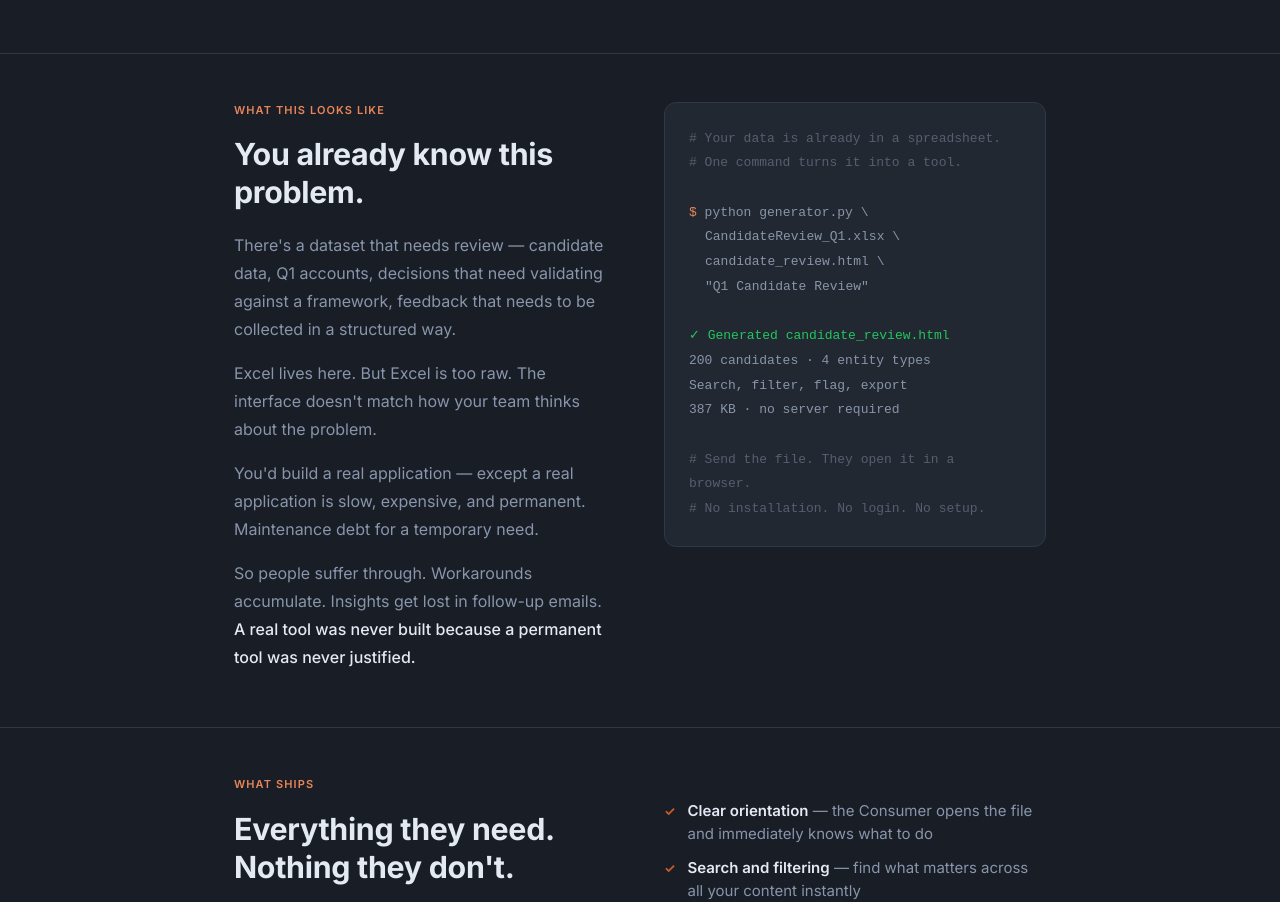
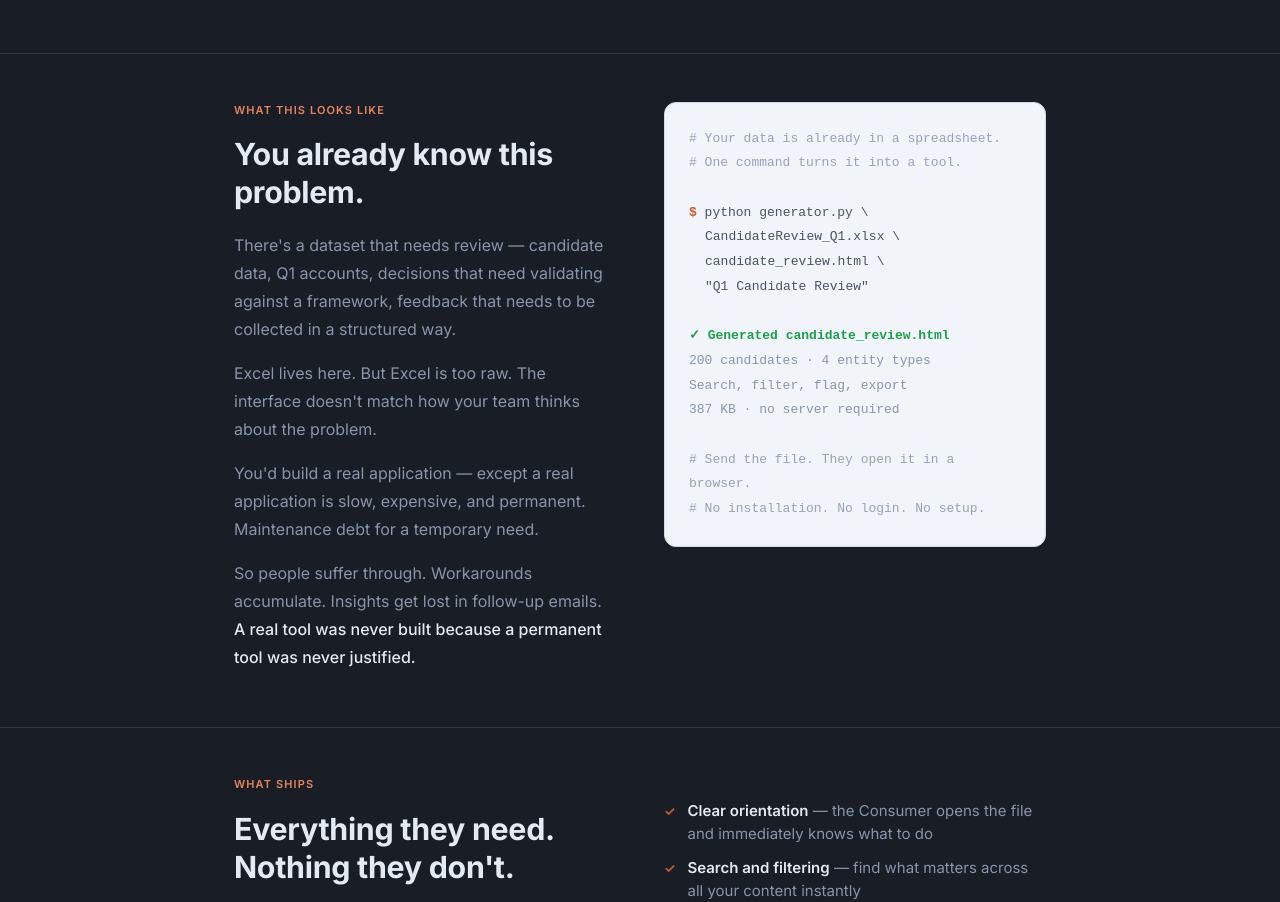
Before and after one commit to theProductPath/burner-apps, a plain HTML site: page index.html in a window 1280 px wide. Shown: the part 1344-2246 px from the top of the page. Drawn offline with Linux system fonts and the light colour scheme.

Commit message:
Light mode for command block box

```diff
--- a/index.html
+++ b/index.html
@@ -295,20 +295,20 @@
 
     /* ─── COMMAND BLOCK ──────────────────────────────────── */
     .command-block {
-      background: var(--color-surface);
-      border: 1px solid var(--color-border);
+      background: #f1f5f9;
+      border: 1px solid #d1d9e6;
       border-radius: var(--radius-lg);
       padding: 24px;
       font-family: var(--font-mono);
       font-size: 13px;
       line-height: 1.9;
-      color: var(--color-text-muted);
+      color: #475569;
       overflow-x: auto;
     }
-    .command-block .cmd-comment { color: var(--color-text-disabled); }
-    .command-block .cmd-prompt { color: var(--color-primary-text); }
-    .command-block .cmd-output { color: var(--color-text); }
-    .command-block .cmd-success { color: #22c55e; }
+    .command-block .cmd-comment { color: #94a3b8; }
+    .command-block .cmd-prompt { color: #c75c2a; font-weight: 600; }
+    .command-block .cmd-output { color: #1e293b; }
+    .command-block .cmd-success { color: #16a34a; font-weight: 600; }
 
     /* ─── ENGAGE CARDS ───────────────────────────────────── */
     .engage-grid {
```
